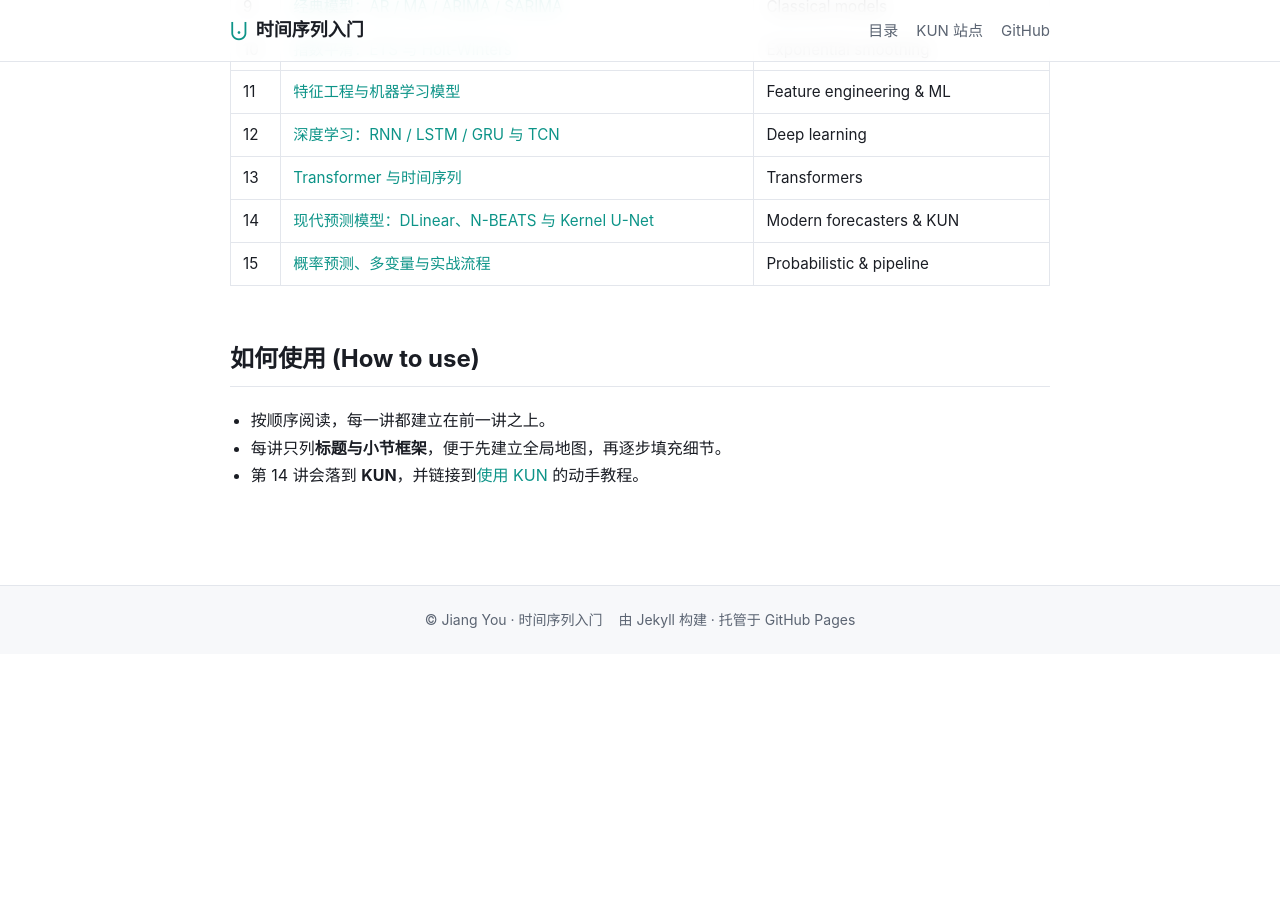
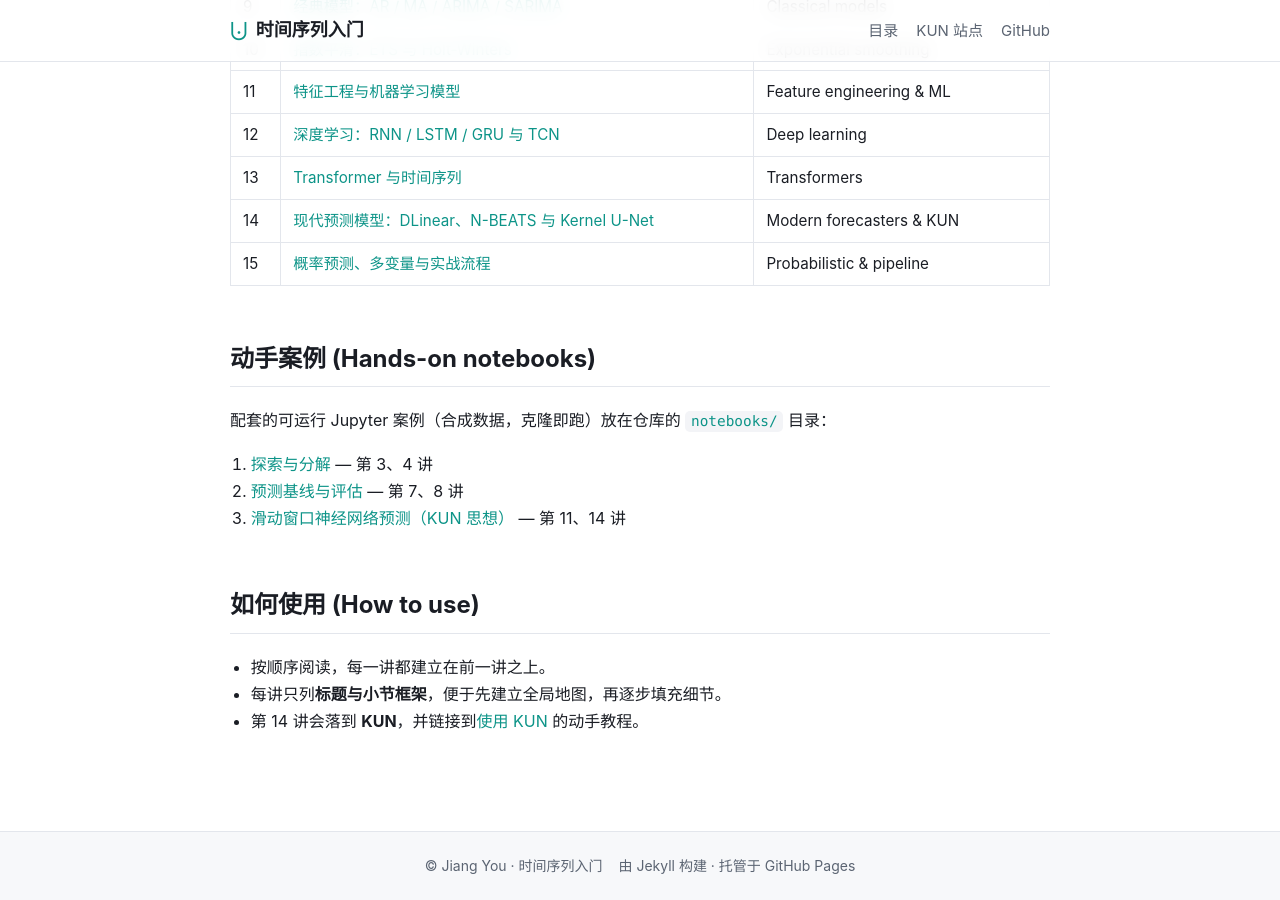
Before and after one commit to JiangYou2025/kun, a Jekyll site: the page built from course/index.md, in a window 1280 px wide and 900 px high, scrolled down 1020 px. Built offline with Jekyll 4.4.1, drawn with Linux system fonts in a browser that asks for light colours; before the commit the page ends 1674 px from its top, so only the background shows below that.

Commit message:
Add hands-on Jupyter notebooks as learning cases
Three self-contained, runnable notebooks (synthetic data, no downloads):
explore & decompose, forecasting baselines & evaluation, and a KUN-style
sliding-window neural forecaster. Adds notebooks/README + requirements,
links them from the course TOC, and excludes notebooks/ from the Jekyll build.

Co-Authored-By: Claude Opus 4.8 (1M context) <noreply@anthropic.com>

```diff
--- a/_config.yml
+++ b/_config.yml
@@ -32,3 +32,4 @@ exclude:
   - README.md
   - vendor
   - .github
+  - notebooks
--- a/course/index.md
+++ b/course/index.md
@@ -32,6 +32,14 @@ lead: "一门关于时间序列分析与预测的入门课程，共 15 讲。本
 | 14 | [现代预测模型：DLinear、N-BEATS 与 Kernel U-Net](14/) | Modern forecasters & KUN |
 | 15 | [概率预测、多变量与实战流程](15/) | Probabilistic & pipeline |
 
+## 动手案例 (Hands-on notebooks)
+
+配套的可运行 Jupyter 案例（合成数据，克隆即跑）放在仓库的 [`notebooks/`](https://github.com/JiangYou2025/kun/tree/main/notebooks) 目录：
+
+1. [探索与分解](https://github.com/JiangYou2025/kun/blob/main/notebooks/01_explore_and_decompose.ipynb) — 第 3、4 讲
+2. [预测基线与评估](https://github.com/JiangYou2025/kun/blob/main/notebooks/02_forecasting_baselines.ipynb) — 第 7、8 讲
+3. [滑动窗口神经网络预测（KUN 思想）](https://github.com/JiangYou2025/kun/blob/main/notebooks/03_kun_style_window_forecast.ipynb) — 第 11、14 讲
+
 ## 如何使用 (How to use)
 
 - 按顺序阅读，每一讲都建立在前一讲之上。
--- /dev/null
+++ b/notebooks/requirements.txt
@@ -0,0 +1,5 @@
+numpy
+pandas
+matplotlib
+# 案例 3 需要 PyTorch（可选）:
+torch
```
Also changed, not shown: notebooks/README.md (added, +20 -0 lines), 3 other files.
